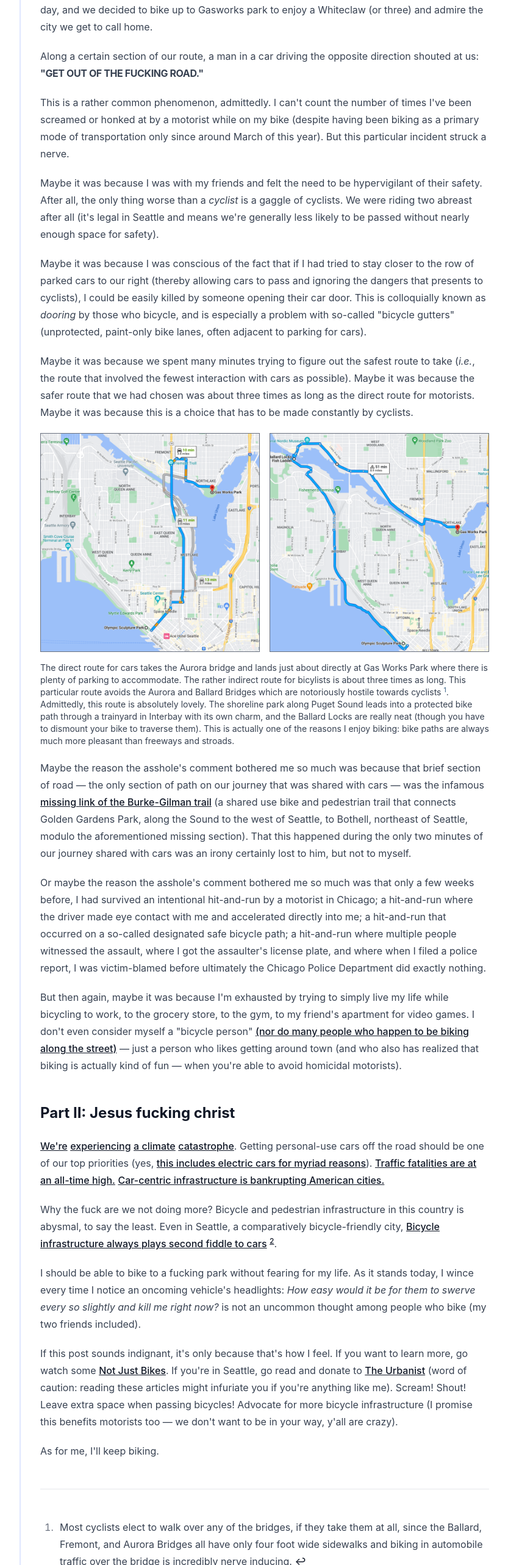
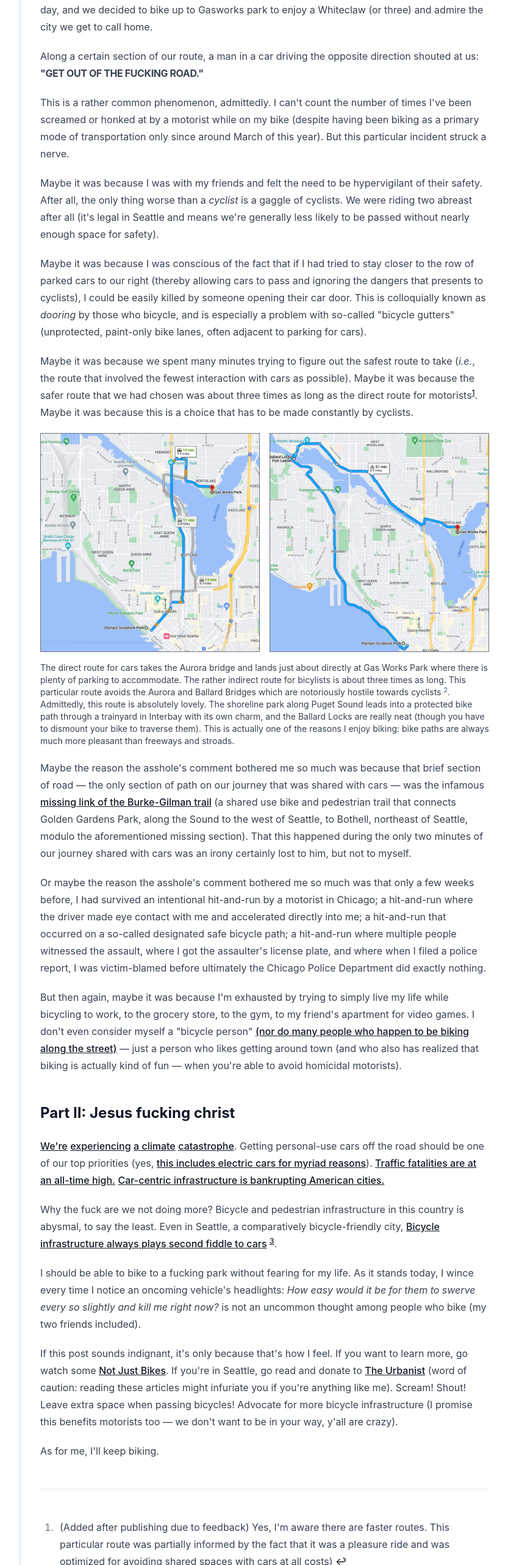
Before and after one commit to travigd/personal-site, a Next.js app: page /posts/to-the-asshole-behind-the-steeringwheel in a window 1280 px wide. Shown: the part 234-2800 px from the top of the page at 61% size, without its empty margins (279-1112 px from the left). Built offline with nearby package versions, Linux system fonts and the light colour scheme.

Commit message:
Update re: the asshole

```diff
--- a/src/pages/posts/to-the-asshole-behind-the-steeringwheel.mdx
+++ b/src/pages/posts/to-the-asshole-behind-the-steeringwheel.mdx
@@ -43,8 +43,14 @@ who bicycle, and is especially a problem with so-called "bicycle gutters"
 Maybe it was because we spent many minutes trying to figure out the safest route
 to take (_i.e._, the route that involved the fewest interaction with cars as
 possible). Maybe it was because the safer route that we had chosen was about
-three times as long as the direct route for motorists. Maybe it was because this
-is a choice that has to be made constantly by cyclists.
+three times as long as the direct route for motorists[^addendum]. Maybe it was
+because this is a choice that has to be made constantly by cyclists.
+
+[^addendum]:
+    (Added after publishing due to feedback) Yes, I'm aware there are faster
+    routes. This particular route was partially informed by the fact that it was
+    a pleasure ride and was optimized for avoiding shared spaces with cars at
+    all costs)
 
 <figure className="not-prose flex flex-col gap-4">
   <div
@@ -79,10 +85,14 @@ is a choice that has to be made constantly by cyclists.
 </figure>
 
 [^bridge]:
-    Most cyclists elect to walk over any of the bridges, if they take them at
+    ~Most cyclists elect to walk over any of the bridges, if they take them at
     all, since the Ballard, Fremont, and Aurora Bridges all have only four foot
     wide sidewalks and biking in automobile traffic over the bridge is
-    incredibly nerve inducing.
+    incredibly nerve inducing.~ **EDIT:** Apparently, the Fremont bridge is
+    significant more bike friendly that I thought (which was only based on
+    second-hand comments). I still think the point of the post stands: we
+    attempted to take the route that would put is in contact with the absolute
+    fewest number of cars and still had to experience aforementioned asshole.
 
 Maybe the reason the asshole's comment bothered me so much was because that
 brief section of road &mdash; the only section of path on our journey that was
```
